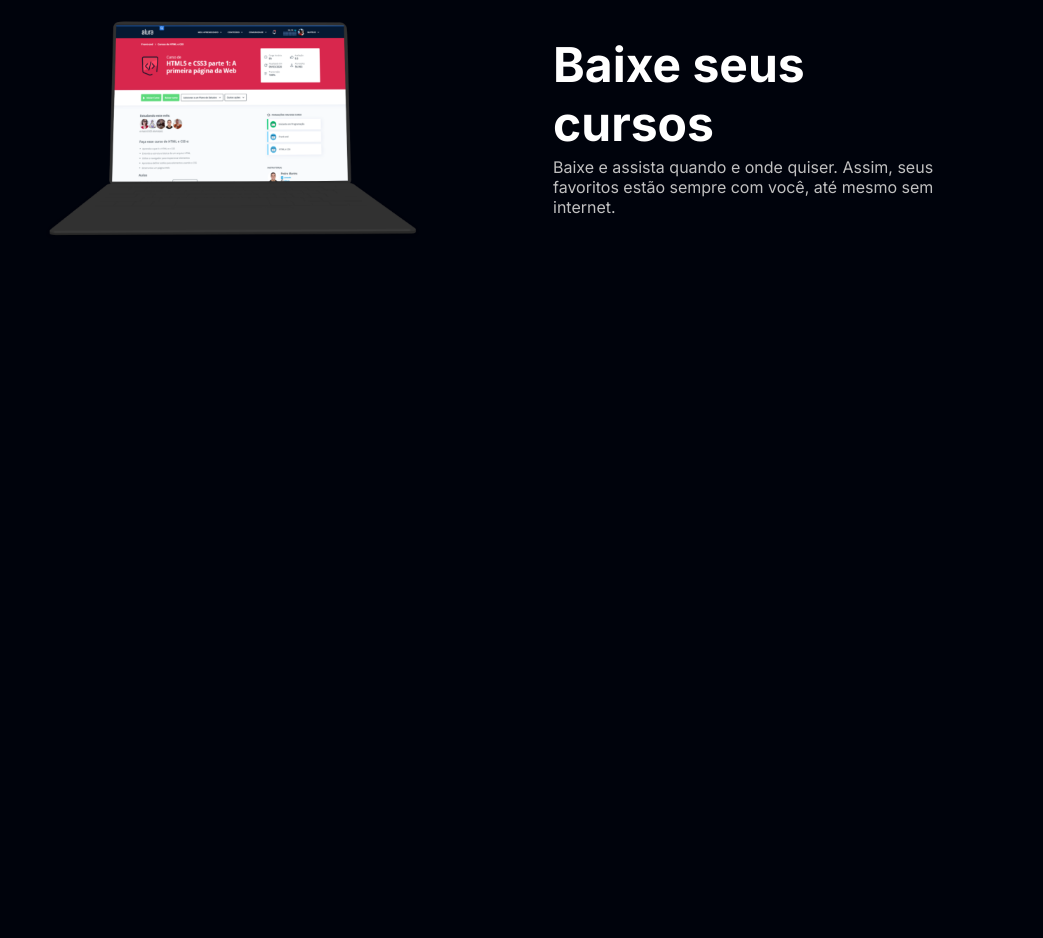
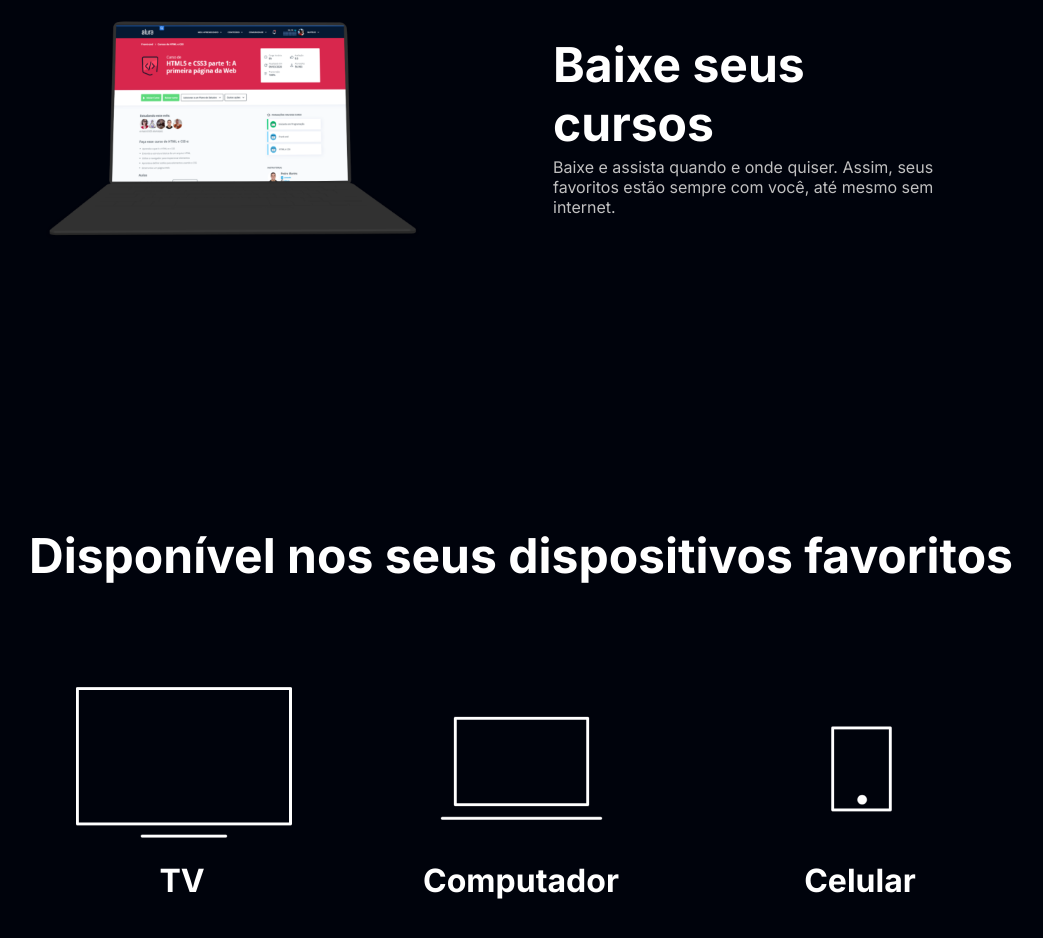
Before and after one commit to ivanbperes/alura-plus, a plain HTML site: page index.html in a window 1280 px wide. Shown: the part 2674-3612 px from the top of the page, without its empty margins (119-1162 px from the left). Before the commit the page ends 3200 px from the top, so only its background shows below. Drawn offline with Linux system fonts and the light colour scheme.

Commit message:
devices section list and images

```diff
--- a/index.html
+++ b/index.html
@@ -53,5 +53,25 @@
             </p>
         </div>
     </section>
+
+    <section class="devices">
+        <h2 class="devices__title">
+            Disponível nos seus dispositivos favoritos
+        </h2>
+        <ul class="devices__list">
+            <li>
+                <img src="img/tv.png" alt="Ícone de televisão">
+                <h3 class="list__item">TV</h3>
+            </li>
+            <li>
+                <img src="img/computador.png" alt="Ícone de computador">
+                <h3 class="list__item">Computador</h3>
+            </li>
+            <li>
+                <img src="img/celular.png" alt="Ícone de celular">
+                <h3 class="list__item">Celular</h3>
+            </li>
+        </ul>
+    </section>
 </body>
 </html>
--- a/styles.css
+++ b/styles.css
@@ -95,3 +95,25 @@ body {
 .container__description {
     padding: 2em;
 }
+
+.devices {
+    text-align: center;
+}
+
+.devices__title {
+    font-size: 48px;
+    font-weight: 700;
+    color: var(--main-white);
+}
+
+.devices__list {
+    display: flex;
+    justify-content: center;
+    list-style-type: none;
+    margin: 5em 0;
+}
+
+.list__item {
+    font-size: 32px;
+    color: var(--main-white);
+}
```
Also changed, not shown: img/Logo.png (added), img/celular.png (added), img/computador.png (added), img/tv.png (added).
